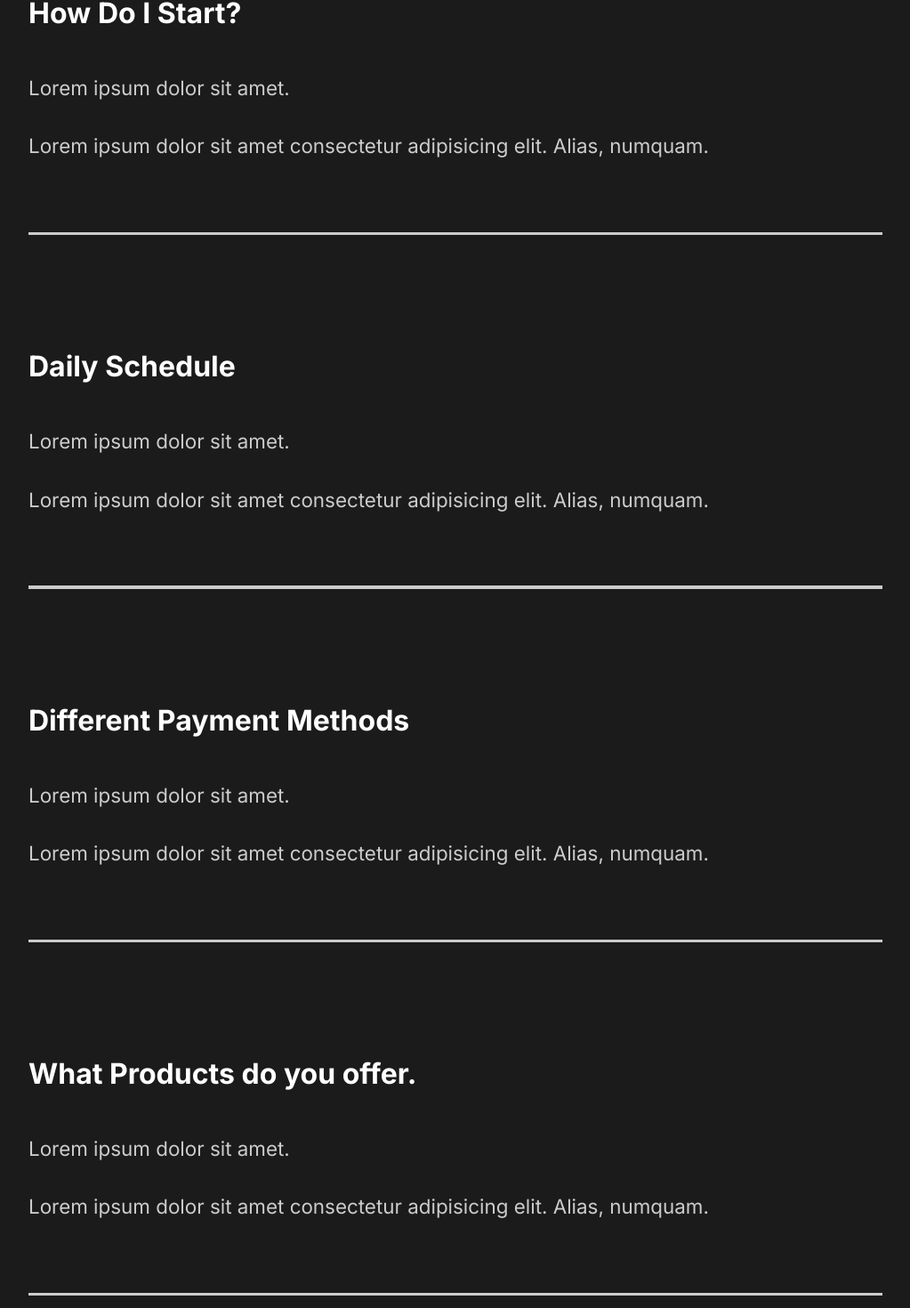
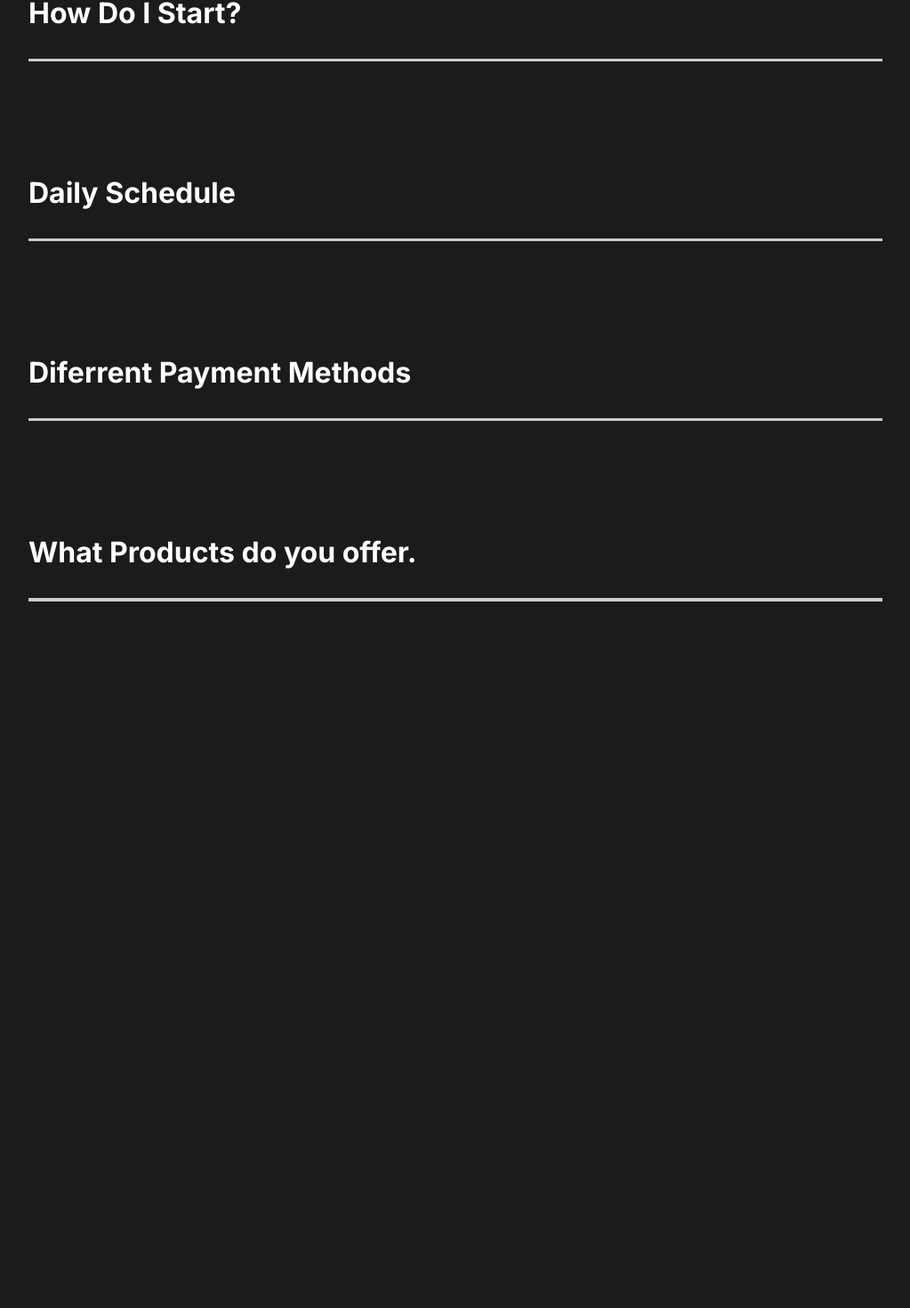
Before and after one commit to JanDongGun/capture-portfolio-react, a React (Create React App) app: page / in a window 1280 px wide. Shown: the part 2470-3940 px from the top of the page at 89% size, without its empty margins (128-1151 px from the left). After the commit the page ends 3306 px from the top, so only its background shows below. Built offline with nearby package versions, Linux system fonts and the light colour scheme.

Commit message:
faq animation

```diff
--- a/src/components/FaqSection.js
+++ b/src/components/FaqSection.js
@@ -1,56 +1,54 @@
 import React from "react";
 import styled from "styled-components";
 import { About } from "../style";
+import Toggle from "./Toggle";
+import { AnimateSharedLayout } from "framer-motion";
 const FaqSection = () => {
   return (
     <Faq>
       <h2>
         Any Questions <span>FAQ</span>
       </h2>
-      <div className="question">
-        <h4>How Do I Start?</h4>
+
+      <AnimateSharedLayout>
+        <Toggle title="How Do I Start?">
           <div className="answer">
             <p>Lorem ipsum dolor sit amet.</p>
             <p>
-            Lorem ipsum dolor sit amet consectetur adipisicing elit. Alias,
-            numquam.
+              Lorem ipsum dolor sit, amet consectetur adipisicing elit. Sequi
+              autem accusamus ex laboriosam porro, adipisci quam voluptatum
+              magnam placeat corporis.
             </p>
           </div>
-        <div className="faq-line"></div>
-      </div>
-      <div className="question">
-        <h4>Daily Schedule</h4>
+        </Toggle>
+        <Toggle title="Daily Schedule">
           <div className="answer">
             <p>Lorem ipsum dolor sit amet.</p>
             <p>
-            Lorem ipsum dolor sit amet consectetur adipisicing elit. Alias,
-            numquam.
+              Lorem ipsum dolor sit, amet consectetur adipisicing elit. Error,
+              totam.
             </p>
           </div>
-        <div className="faq-line"></div>
-      </div>
-      <div className="question">
-        <h4>Different Payment Methods</h4>
+        </Toggle>
+        <Toggle title="Diferrent Payment Methods">
           <div className="answer">
             <p>Lorem ipsum dolor sit amet.</p>
             <p>
-            Lorem ipsum dolor sit amet consectetur adipisicing elit. Alias,
-            numquam.
+              Lorem ipsum, dolor sit amet consectetur adipisicing elit.
+              Necessitatibus, neque.
             </p>
           </div>
-        <div className="faq-line"></div>
-      </div>
-      <div className="question">
-        <h4>What Products do you offer.</h4>
+        </Toggle>
+        <Toggle title="What Products do you offer.">
           <div className="answer">
             <p>Lorem ipsum dolor sit amet.</p>
             <p>
-            Lorem ipsum dolor sit amet consectetur adipisicing elit. Alias,
-            numquam.
+              Lorem ipsum, dolor sit amet consectetur adipisicing elit.
+              Necessitatibus, neque.
             </p>
           </div>
-        <div className="faq-line"></div>
-      </div>
+        </Toggle>
+      </AnimateSharedLayout>
     </Faq>
   );
 };
--- /dev/null
+++ b/src/components/Toggle.js
@@ -0,0 +1,15 @@
+import { motion } from "framer-motion";
+import React, { useState } from "react";
+
+const Toggle = ({ children, title }) => {
+  const [toggle, setToggle] = useState(false);
+  return (
+    <motion.div layout className="question" onClick={() => setToggle(!toggle)}>
+      <motion.h4 layout>{title}</motion.h4>
+      {toggle ? children : ""}
+      <div className="faq-line"></div>
+    </motion.div>
+  );
+};
+
+export default Toggle;
```
Lines whose indentation alone changed are shown as unchanged.
